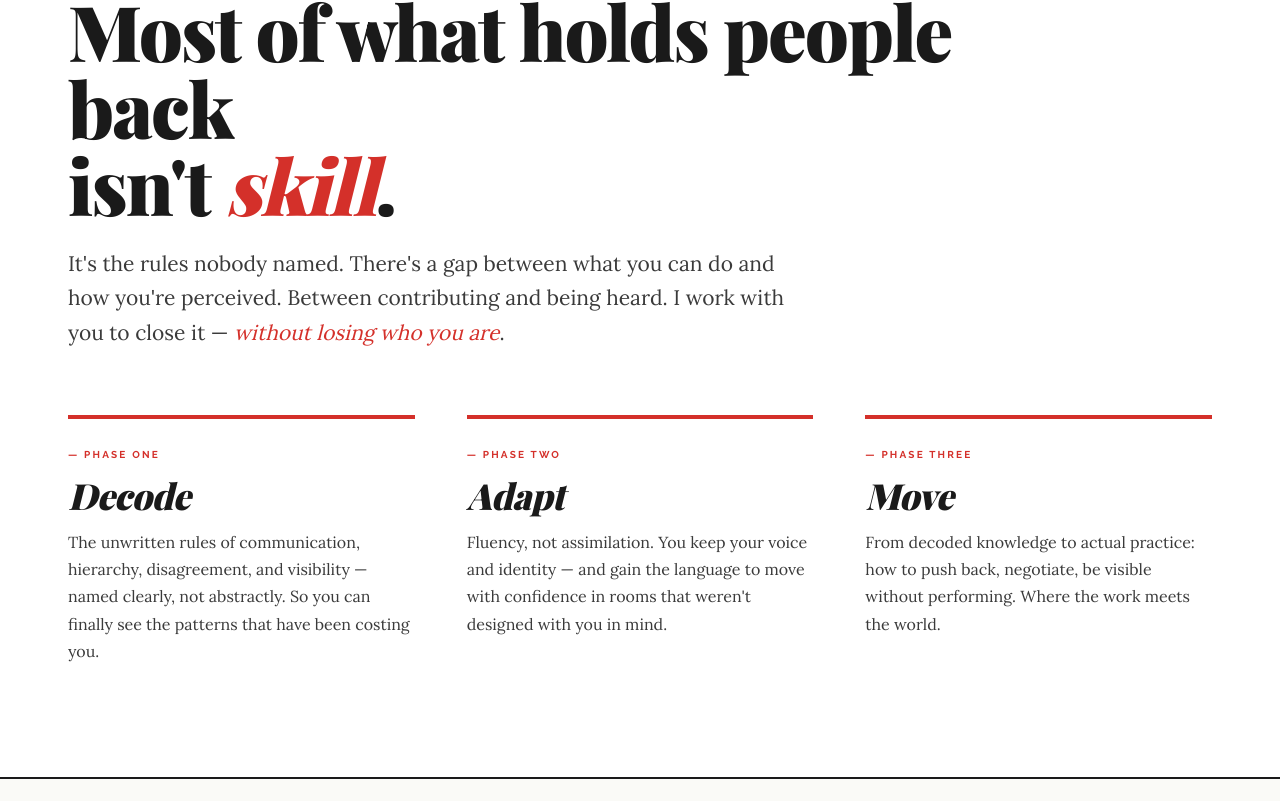
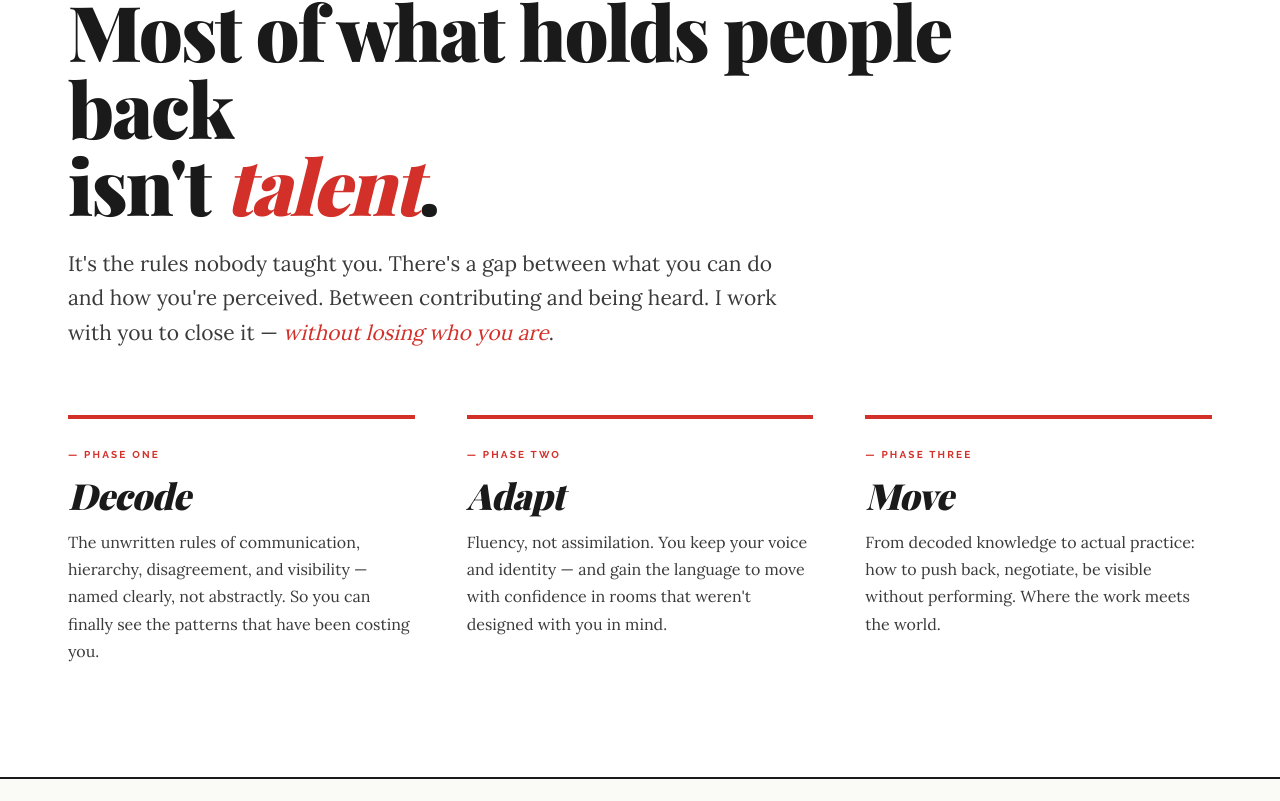
Before and after one commit to biljanatasetovikj-boop/InvisibleRules, a Next.js app: page / in a window 1280 px wide. Shown: the part 1959-2760 px from the top of the page. Built offline with nearby package versions, Linux system fonts and the light colour scheme; a web font is replaced by a local one.

Commit message:
Copy edits: work headline (talent) and Let's talk intro text

```diff
--- a/components/Contact.tsx
+++ b/components/Contact.tsx
@@ -63,9 +63,12 @@ export default function Contact() {
             Let&apos;s <span className="text-[#d4302a] italic">talk</span>.
           </h2>
           <p className="font-body text-[21px] leading-[1.65] text-[#3a3a3a] max-w-[740px] mb-16">
-            A 30-minute discovery call. No pitch, no commitment. We see if
-            there&apos;s a fit — and you leave with at least one rule you
-            didn&apos;t have before.
+            A free 30-minute conversation. Tell me where things feel harder
+            than they should, about the boss you can&apos;t quite read, the
+            meetings where your voice gets lost, the sense that everyone knows a
+            rulebook you never got. We&apos;ll make sense of it together, and
+            you&apos;ll walk away with at least one rule you didn&apos;t have
+            before.
           </p>
         </FadeIn>
 
--- a/components/HowIWork.tsx
+++ b/components/HowIWork.tsx
@@ -32,10 +32,10 @@ export default function HowIWork() {
           <h2 className="font-serif font-black text-[#1a1a1a] text-[clamp(42px,6vw,82px)] tracking-[-0.025em] leading-none mb-6 max-w-[960px]">
             Most of what holds people back
             <br />
-            isn&apos;t <span className="text-[#d4302a] italic">skill</span>.
+            isn&apos;t <span className="text-[#d4302a] italic">talent</span>.
           </h2>
           <p className="font-body text-[21px] leading-[1.65] text-[#3a3a3a] max-w-[740px] mb-16">
-            It&apos;s the rules nobody named. There&apos;s a gap between what you can do and how
+            It&apos;s the rules nobody taught you. There&apos;s a gap between what you can do and how
             you&apos;re perceived. Between contributing and being heard. I work with you to close
             it — <em className="italic text-[#d4302a]">without losing who you are</em>.
           </p>
```
